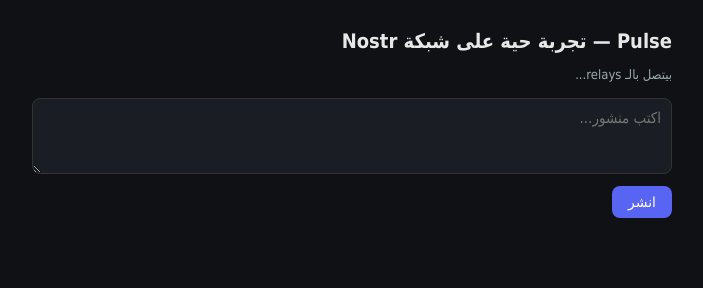
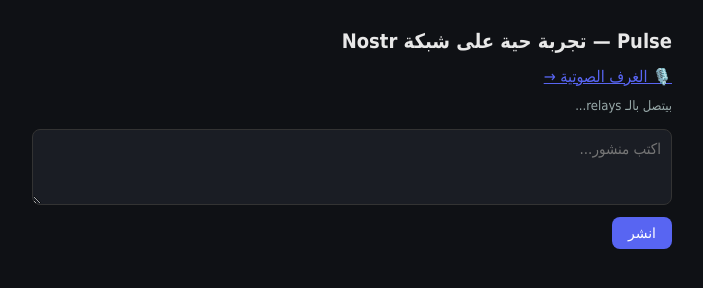
Before and after one commit to pythouz/sm, a website: page index.html in a window 1280 px wide. Shown: the whole page, without its empty margins (288-991 px from the left). Drawn offline with Linux system fonts and the light colour scheme.

Commit message:
Update index.html

```diff
--- a/index.html
+++ b/index.html
@@ -30,6 +30,7 @@
 <body>
 
 <h1>Pulse — تجربة حية على شبكة Nostr</h1>
+<div style="margin-bottom:12px;"><a href="voice.html" style="color:#5865f2;">🎙️ الغرف الصوتية →</a></div>
 <div id="status">بيتصل بالـ relays...</div>
 
 <div id="identity" style="font-size:12px; color:#888; margin-bottom:16px;"></div>
```
